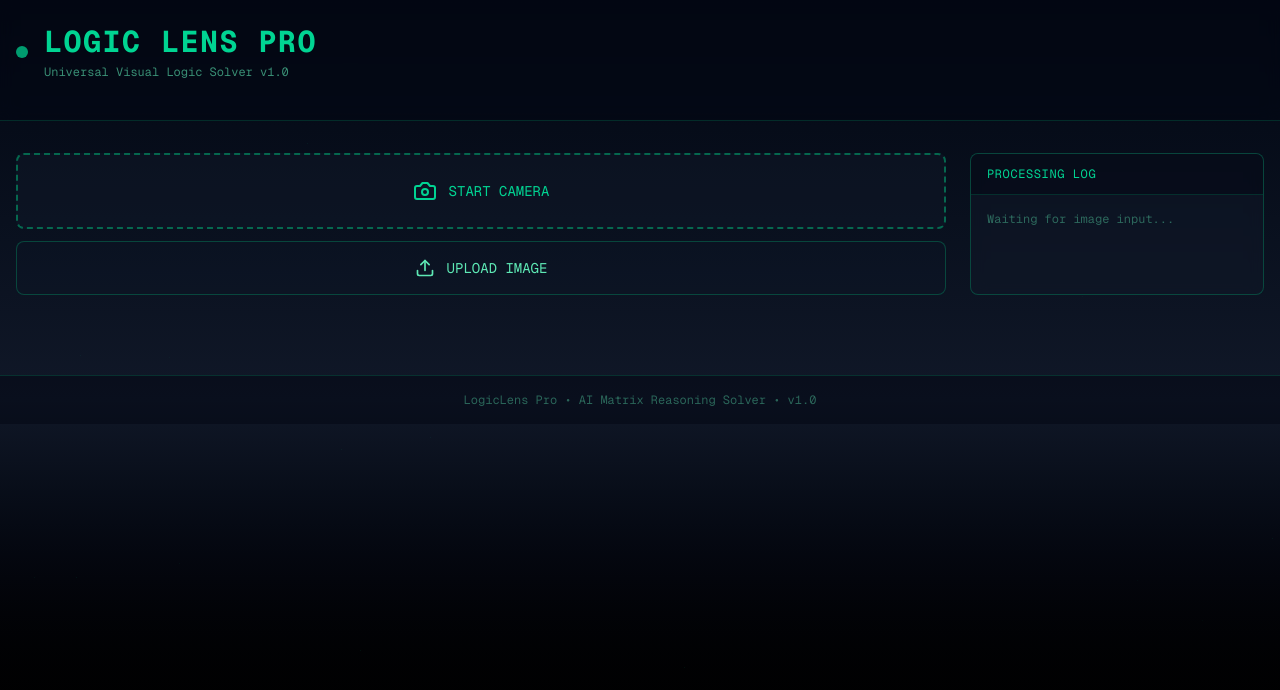
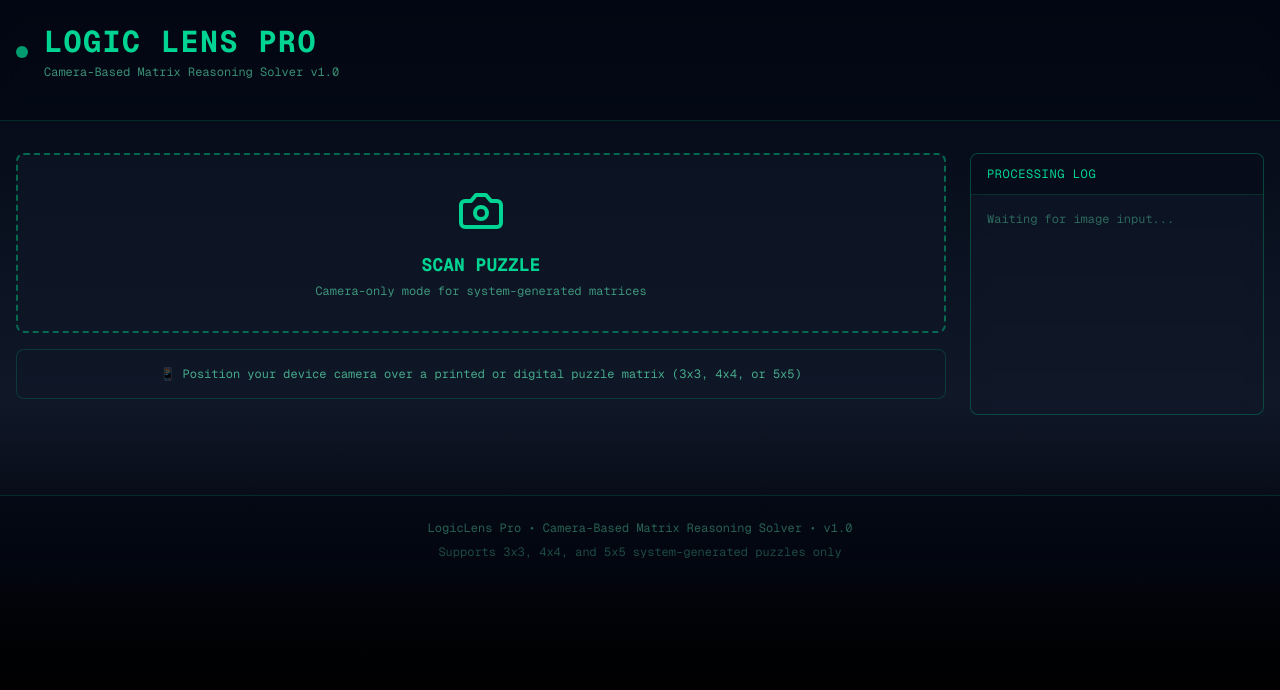
Before and after one commit to Akashrrrrd/LoginPro, a Next.js app: page / in a window 1280 px wide. Shown: the top 690 px of the page. Built offline with nearby package versions, Linux system fonts and the light colour scheme.

Commit message:
Remove upload feature - camera scan only for system-generated matrices

```diff
--- a/app/page.tsx
+++ b/app/page.tsx
@@ -63,14 +63,14 @@ export default function Home() {
 
       <div className="relative z-10">
         {/* Header with logo and status */}
-        <header className="border-b border-emerald-500/20 bg-gray-950/50 backdrop-blur-sm sticky top-0">
+        <header className="border-b border-emerald-500/20 bg-gray-950/50 backdrop-blur-sm sticky top-0 z-50">
           <div className="max-w-7xl mx-auto px-4 py-6">
             <div className="flex items-center justify-between mb-4">
               <div className="flex items-center gap-4">
                 <div className="w-3 h-3 bg-emerald-400 rounded-full animate-pulse" />
                 <div>
                   <h1 className="text-3xl font-bold text-emerald-400 font-mono tracking-wider">LOGIC LENS PRO</h1>
-                  <p className="text-xs text-emerald-300/60 font-mono mt-1">Universal Visual Logic Solver v1.0</p>
+                  <p className="text-xs text-emerald-300/60 font-mono mt-1">Camera-Based Matrix Reasoning Solver v1.0</p>
                 </div>
               </div>
               {solution && (
@@ -116,11 +116,16 @@ export default function Home() {
         </div>
 
         {/* Footer */}
-        <footer className="border-t border-emerald-500/20 bg-gray-950/50 mt-12 py-4">
-          <div className="max-w-7xl mx-auto px-4 text-center">
-            <p className="text-emerald-300/40 font-mono text-xs">
-              LogicLens Pro • AI Matrix Reasoning Solver • v1.0
-            </p>
+        <footer className="border-t border-emerald-500/20 bg-gray-950/50 mt-12 py-6">
+          <div className="max-w-7xl mx-auto px-4">
+            <div className="text-center space-y-2">
+              <p className="text-emerald-300/40 font-mono text-xs">
+                LogicLens Pro • Camera-Based Matrix Reasoning Solver • v1.0
+              </p>
+              <p className="text-emerald-300/30 font-mono text-xs">
+                Supports 3x3, 4x4, and 5x5 system-generated puzzles only
+              </p>
+            </div>
           </div>
         </footer>
       </div>
--- a/components/camera-capture.tsx
+++ b/components/camera-capture.tsx
@@ -1,7 +1,7 @@
 'use client';
 
 import { useRef, useState } from 'react';
-import { Camera, Upload, X } from 'lucide-react';
+import { Camera, X } from 'lucide-react';
 
 interface CameraCaptureProps {
   onImageCapture: (imageData: string) => void;
@@ -10,14 +10,17 @@ interface CameraCaptureProps {
 export default function CameraCapture({ onImageCapture }: CameraCaptureProps) {
   const videoRef = useRef<HTMLVideoElement>(null);
   const canvasRef = useRef<HTMLCanvasElement>(null);
-  const fileInputRef = useRef<HTMLInputElement>(null);
   const [isStreaming, setIsStreaming] = useState(false);
   const [capturedImage, setCapturedImage] = useState<string | null>(null);
 
   const startCamera = async () => {
     try {
       const stream = await navigator.mediaDevices.getUserMedia({
-        video: { facingMode: 'environment' }
+        video: {
+          facingMode: 'environment',
+          width: { ideal: 1920 },
+          height: { ideal: 1080 }
+        }
       });
       if (videoRef.current) {
         videoRef.current.srcObject = stream;
@@ -25,7 +28,7 @@ export default function CameraCapture({ onImageCapture }: CameraCaptureProps) {
       }
     } catch (error) {
       console.error('Camera access denied:', error);
-      alert('Camera access denied. Please use image upload instead.');
+      alert('Camera access denied. Please allow camera permissions to scan puzzles.');
     }
   };
 
@@ -36,7 +39,7 @@ export default function CameraCapture({ onImageCapture }: CameraCaptureProps) {
         canvasRef.current.width = videoRef.current.videoWidth;
         canvasRef.current.height = videoRef.current.videoHeight;
         ctx.drawImage(videoRef.current, 0, 0);
-        const imageData = canvasRef.current.toDataURL('image/jpeg');
+        const imageData = canvasRef.current.toDataURL('image/jpeg', 0.95);
         setCapturedImage(imageData);
         onImageCapture(imageData);
         stopCamera();
@@ -49,19 +52,6 @@ export default function CameraCapture({ onImageCapture }: CameraCaptureProps) {
       const tracks = (videoRef.current.srcObject as MediaStream).getTracks();
       tracks.forEach(track => track.stop());
       setIsStreaming(false);
-    }
-  };
-
-  const handleFileUpload = (e: React.ChangeEvent<HTMLInputElement>) => {
-    const file = e.target.files?.[0];
-    if (file) {
-      const reader = new FileReader();
-      reader.onload = (event) => {
-        const imageData = event.target?.result as string;
-        setCapturedImage(imageData);
-        onImageCapture(imageData);
-      };
-      reader.readAsDataURL(file);
     }
   };
 
@@ -96,8 +86,22 @@ export default function CameraCapture({ onImageCapture }: CameraCaptureProps) {
             playsInline
             className="w-full h-full object-cover"
           />
-          <div className="absolute inset-0 border-4 border-emerald-400/30 pointer-events-none" />
-          <div className="absolute inset-0 bg-gradient-to-b from-emerald-400/5 via-transparent to-transparent pointer-events-none" />
+          {/* Grid overlay for alignment */}
+          <div className="absolute inset-0 pointer-events-none">
+            <div className="absolute inset-0 border-4 border-emerald-400/30" />
+            <div className="absolute inset-0 grid grid-cols-3 grid-rows-3">
+              {[...Array(9)].map((_, i) => (
+                <div key={i} className="border border-emerald-400/10" />
+              ))}
+            </div>
+          </div>
+
+          {/* Scan instruction */}
+          <div className="absolute top-4 left-1/2 -translate-x-1/2 px-4 py-2 bg-black/70 rounded-lg">
+            <p className="text-emerald-400 font-mono text-xs text-center">
+              Align puzzle grid within frame
+            </p>
+          </div>
 
           <button
             onClick={captureFrame}
@@ -119,31 +123,23 @@ export default function CameraCapture({ onImageCapture }: CameraCaptureProps) {
   }
 
   return (
-    <div className="space-y-3">
+    <div className="space-y-4">
       <button
         onClick={startCamera}
-        className="w-full py-6 border-2 border-dashed border-emerald-500/50 hover:border-emerald-500 rounded-lg bg-gray-900/50 hover:bg-gray-900 transition-all flex items-center justify-center gap-3 text-emerald-400 font-mono text-sm"
+        className="w-full py-8 border-2 border-dashed border-emerald-500/50 hover:border-emerald-500 rounded-lg bg-gray-900/50 hover:bg-gray-900 transition-all flex flex-col items-center justify-center gap-4 text-emerald-400 font-mono"
       >
-        <Camera className="w-6 h-6" />
-        START CAMERA
+        <Camera className="w-12 h-12" />
+        <div className="text-center">
+          <p className="text-lg font-bold">SCAN PUZZLE</p>
+          <p className="text-xs text-emerald-300/60 mt-1">Camera-only mode for system-generated matrices</p>
+        </div>
       </button>
 
-      <label>
-        <input
-          ref={fileInputRef}
-          type="file"
-          accept="image/*"
-          onChange={handleFileUpload}
-          className="hidden"
-        />
-        <button
-          onClick={() => fileInputRef.current?.click()}
-          className="w-full py-4 border border-emerald-500/30 hover:border-emerald-500 rounded-lg bg-gray-900/30 hover:bg-gray-900/50 transition-all flex items-center justify-center gap-3 text-emerald-300 font-mono text-sm"
-        >
-          <Upload className="w-5 h-5" />
-          UPLOAD IMAGE
-        </button>
-      </label>
+      <div className="bg-gray-900/30 border border-emerald-500/20 rounded-lg p-4">
+        <p className="text-emerald-300/70 font-mono text-xs text-center">
+          📱 Position your device camera over a printed or digital puzzle matrix (3x3, 4x4, or 5x5)
+        </p>
+      </div>
 
       <canvas ref={canvasRef} className="hidden" />
     </div>
```
